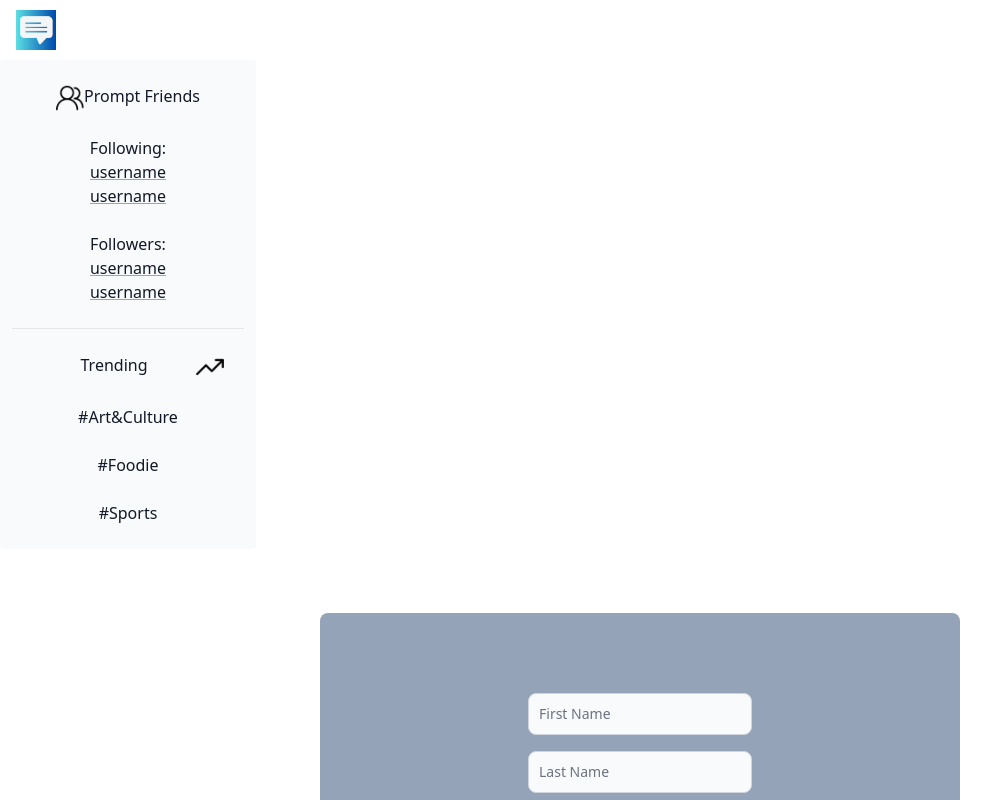
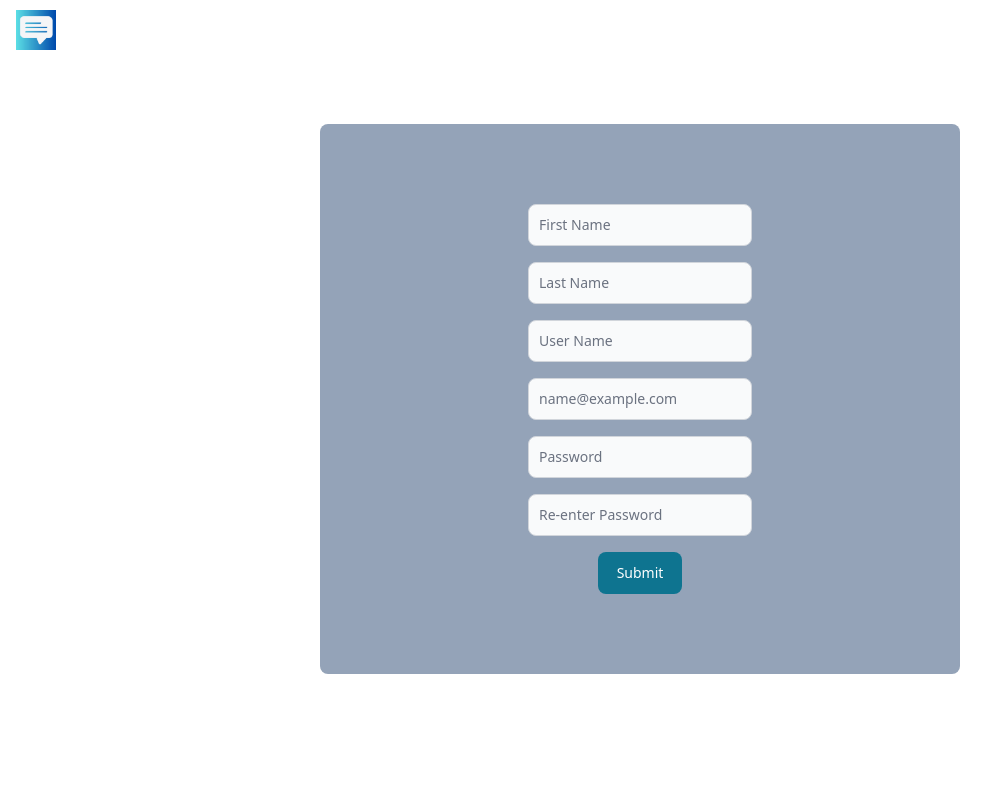
Before and after one commit to social-spark/Social-Spark, a Next.js app in the folder frontend/: page /register in a window 1280 px wide. Shown: the top 800 px of the page, without its empty margins (0-1007 px from the left). Built offline with nearby package versions, Linux system fonts and the light colour scheme.

Commit message:
centered leftnav

```diff
--- a/frontend/src/app/register/page.tsx
+++ b/frontend/src/app/register/page.tsx
@@ -10,7 +10,6 @@ export default function Login() {
         <main>
             {/*<Navigation/>*/}
             <Nav/>
-            <LeftNav/>
             <form className="flex-col gap-4  py-20 w-1/2 flex items-center bg-auto container  md: mx-auto bg-slate-400 md:mt-16 md:rounded-lg">
                 <div>
 
```
